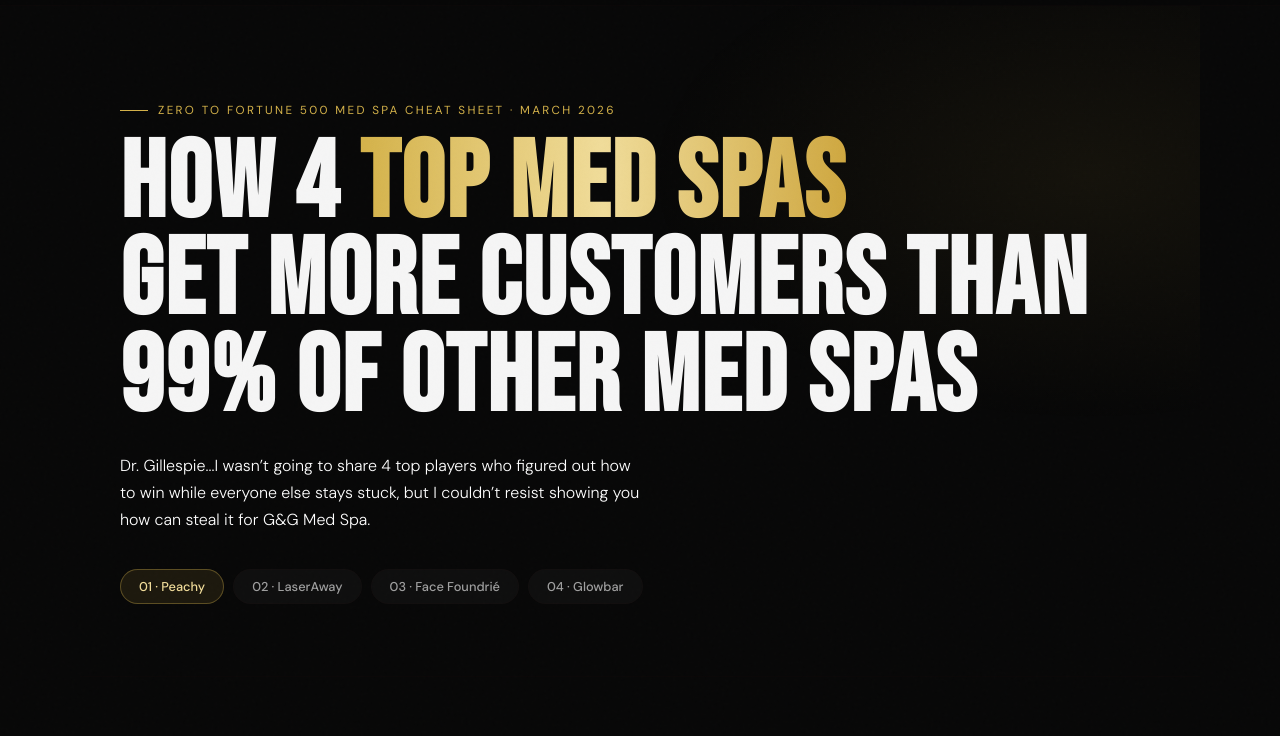
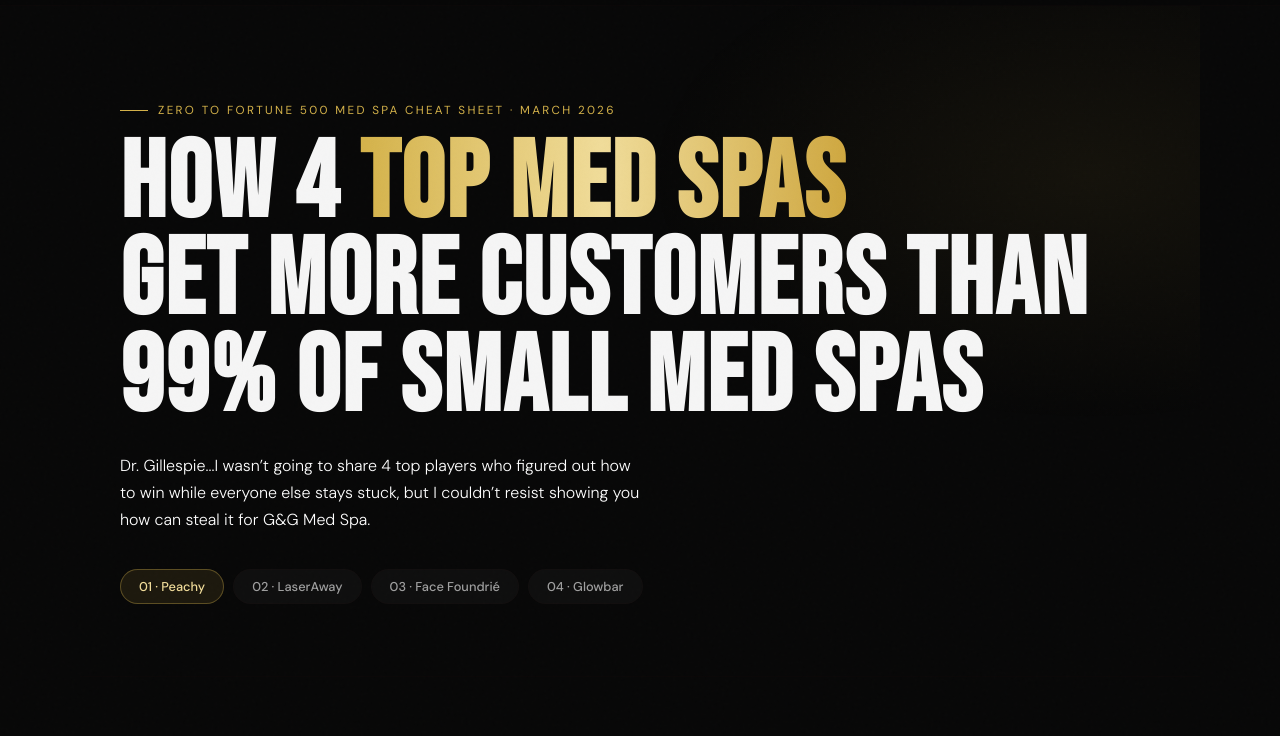
Before and after one commit to ianx51x-web/postrweb, a website: page top-player-breakdown-g&g.html in a window 1280 px wide. Shown: the part 64-800 px from the top of the page. Drawn offline with Linux system fonts and the light colour scheme.

Commit message:
git -add

```diff
--- a/top-player-breakdown-g&g.html
+++ b/top-player-breakdown-g&g.html
@@ -337,7 +337,7 @@ header{padding:20px 40px;display:flex;align-items:center;justify-content:space-b
 <div class="hero">
   <div class="hero-glow"></div>
   <p class="eyebrow">zero to Fortune 500 Med Spa Cheat Sheet · March 2026</p>
-  <h1>How 4 <em>Top Med Spas</em><br>get more customers than 99% of other med spas</h1>
+  <h1>How 4 <em>Top Med Spas</em><br>get more customers than 99% of small med spas</h1>
   <p class="hero-sub">Dr. Gillespie...I wasn’t going to share 4 top players who figured out how to win while everyone else stays stuck, but I couldn’t resist showing you how can steal it for G&G Med Spa.</p>
   <div class="chips">
     <span class="chip" onclick="jumpTo('peachy',0)">01 · Peachy</span>
```
